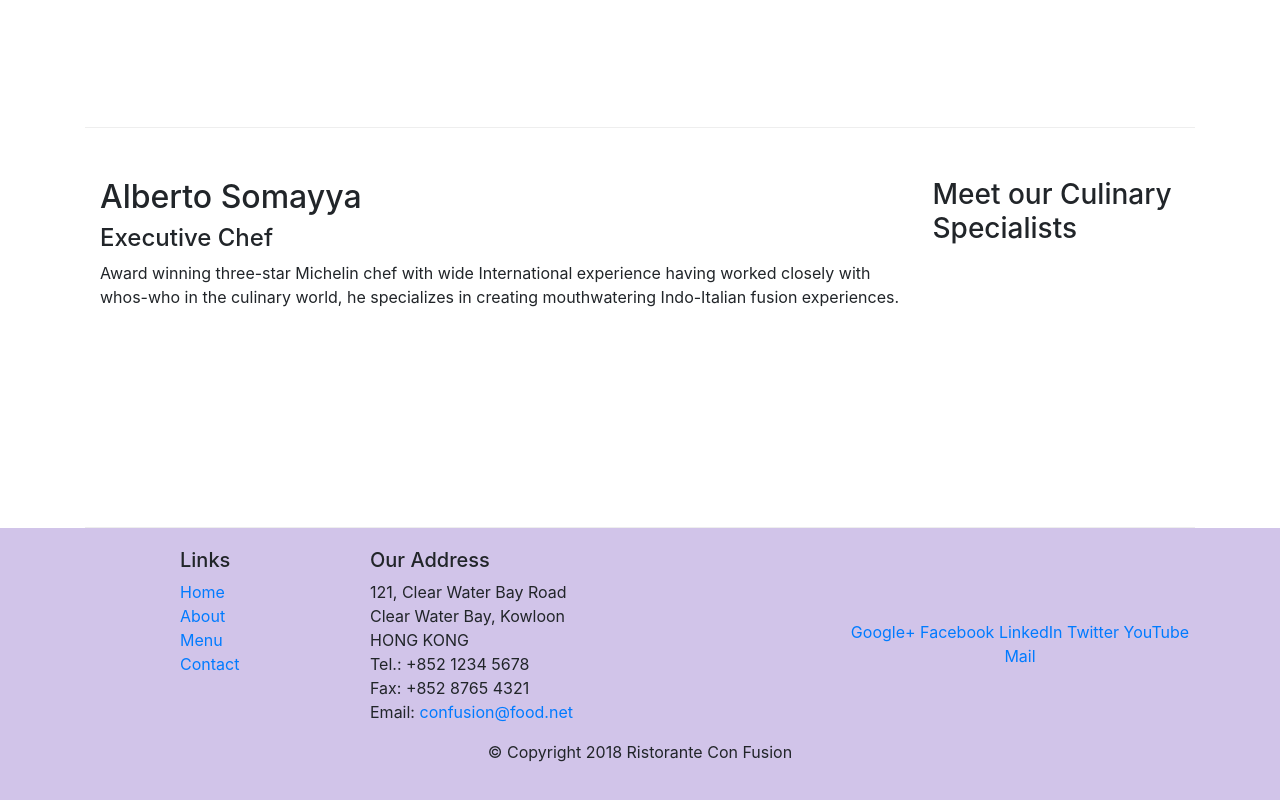
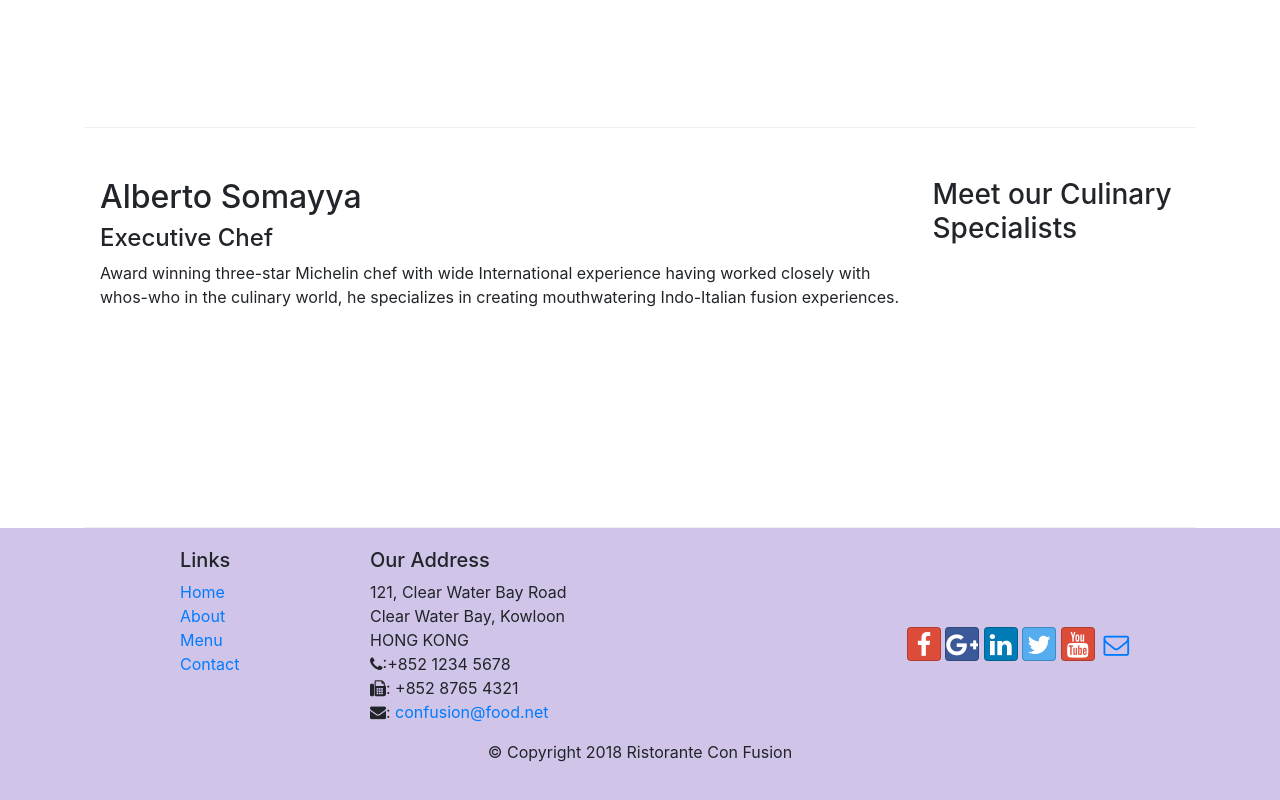
Before and after one commit to crislav10/frontend_course, a website: page index.html in a window 1280 px wide. Shown: the part 1006-1806 px from the top of the page. Drawn offline with nearby package versions, Linux system fonts and the light colour scheme.

Commit message:
icon fonts

```diff
--- a/index.html
+++ b/index.html
@@ -9,6 +9,9 @@
 
     <!-- Bootstrap CSS -->
     <link rel="stylesheet" href="node_modules/bootstrap/dist/css/bootstrap.min.css">
+    <link rel="stylesheet" href="node_modules/font-awesome/css/font-awesome.min.css">
+    <link rel="stylesheet" href="node_modules/bootstrap-social/bootstrap-social.css">
+
     <link rel="stylesheet" href="css\styles.css">
     <title>Ristorante Con Fusion</title>
 </head>
@@ -24,10 +27,10 @@
 
             <div class="collapse navbar-collapse" id="Navbar">
                 <ul class="navbar-nav mr-auto">
-                    <li class="nav-item active"><a class="nav-link" href="#">Home</a></li>
-                    <li class="nav-item"><a class="nav-link" href="aboutus.html">About</a></li>
-                    <li class="nav-item"><a class="nav-link" href="#">Menu</a></li>
-                    <li class="nav-item"><a class="nav-link" href="#">Contact</a></li>
+                    <li class="nav-item active"><a class="nav-link" href="#"><span class="fa fa-home fa-lg"> </span> Home</a></li>
+                    <li class="nav-item"><a class="nav-link" href="aboutus.html"><span class="fa fa-info fa-lg"> </span> About</a></li>
+                    <li class="nav-item"><a class="nav-link" href="#"><span class="fa fa-list fa-lg"> </span> Menu</a></li>
+                    <li class="nav-item"><a class="nav-link" href="#"><span class="fa fa-address-card fa-lg"> </span> Contact</a></li>
                 </ul>
             </div>
         </div>
@@ -102,19 +105,19 @@
 		              121, Clear Water Bay Road<br>
 		              Clear Water Bay, Kowloon<br>
 		              HONG KONG<br>
-		              Tel.: +852 1234 5678<br>
-		              Fax: +852 8765 4321<br>
-		              Email: <a href="mailto:confusion@food.net">confusion@food.net</a>
+		              <i class="fa fa-phone fa-lag"></i>:+852 1234 5678<br>
+		              <i class="fa fa-fax fa-lag"></i>: +852 8765 4321<br>
+		              <i class="fa fa-envelope fa-lag"></i>: <a href="mailto:confusion@food.net">confusion@food.net</a>
 		           </address>
                 </div>
                 <div class="col-12 col-sm-4 align-self-center">
                     <div class="text-center">
-                        <a href="http://google.com/+">Google+</a>
-                        <a href="http://www.facebook.com/profile.php?id=">Facebook</a>
-                        <a href="http://www.linkedin.com/in/">LinkedIn</a>
-                        <a href="http://twitter.com/">Twitter</a>
-                        <a href="http://youtube.com/">YouTube</a>
-                        <a href="mailto:">Mail</a>
+                        <a class="btn btn-social-icon btn-google" href="http://www.facebook.com/profile.php?id="><i class="fa fa-facebook fa-lg"></i></a>
+                        <a class="btn btn-social-icon btn-facebook" href="http://google.com/+"><i class="fa fa-google-plus fa-lg"></i></a>
+                        <a class="btn btn-social-icon btn-linkedin" href="http://www.linkedin.com/in/"><i class="fa fa-linkedin fa-lg"></i></a>
+                        <a class="btn btn-social-icon btn-twitter" href="http://twitter.com/"><i class="fa fa-twitter fa-lg"></i></a>
+                        <a class="btn btn-social-icon btn-google" href="http://youtube.com/"><i class="fa fa-youtube fa-lg"></i></a>
+                        <a class="btn btn-social-icon" href="mailto:"><i class="fa fa-envelope-o fa-lg"></i></a>
                     </div>
                 </div>
            </div>
--- a/package.json
+++ b/package.json
@@ -23,6 +23,8 @@
   },
   "dependencies": {
     "bootstrap": "^4.0.0",
+    "bootstrap-social": "^5.1.1",
+    "font-awesome": "^4.7.0",
     "jquery": "^3.3.1"
   }
 }
```
Also changed, not shown: aboutus.html (+15 -13 lines), 1 other file.
